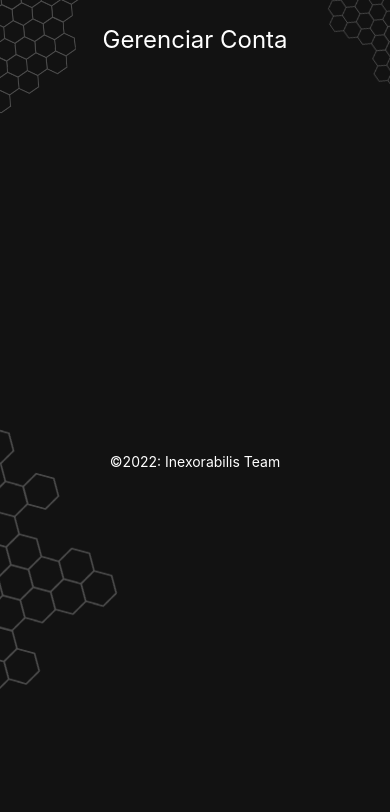
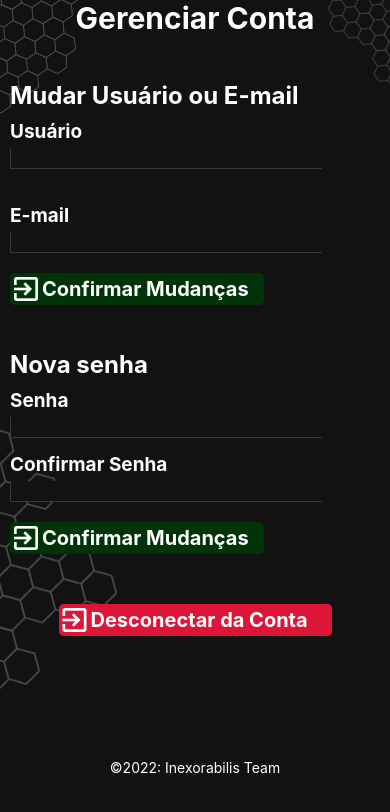
Before and after one commit to MonoDryad/APLICATIVO-SEM-NOME-S.A, a React Native app: screen /UserConfig in a window 390 px wide. Shown: the top 812 px of the page. Built offline with nearby package versions, Linux system fonts and the light colour scheme; no server answers.

Commit message:
Add files via upload

```diff
--- a/package.json
+++ b/package.json
@@ -14,6 +14,7 @@
     "react-native-safe-area-context": "^3.3.2",
     "react-native-screens": "~3.10.1",
     "react-native-slider": "^0.11.0",
+    "react-native-sweet-alert": "^3.5.0",
     "react-native-vector-icons": "^9.2.0",
     "react-native-web": "0.17.1"
   },
--- a/src/component/votingHome.js
+++ b/src/component/votingHome.js
@@ -6,7 +6,6 @@ import globalPage from '../styles/globalPage'
 import { games, teams, votos } from '../pages/Login'
 
 export default function VotingHome({navigation}) {
-    console.log(games, teams)
     let nextGame
 
     let redTeam
--- a/src/pages/Config.js
+++ b/src/pages/Config.js
@@ -1,11 +1,10 @@
 import React, { useState } from 'react';
-import { StyleSheet, Image, Text, ScrollView ,View, TextInput, TouchableOpacity } from 'react-native';
+import { Alert, StyleSheet, Image, Text, ScrollView ,View, TextInput, TouchableOpacity, Pressable  } from 'react-native';
 import gaialogo from '../assets/images/1.png'
 import hexagon from '../assets/images/hexagons.png'
 import styles from '../styles/cadastro'
+import Icons from 'react-native-vector-icons/MaterialCommunityIcons';
 
-import user from '../assets/images/user.png'
-import password from '../assets/images/password.png'
 
 import Copyright from '../component/Copyright'
 
@@ -64,11 +63,11 @@ function Config({ navigation }){
         }
     }
 
-    getUsers()
 
 
 
     const verifyUser = () => {
+        getUsers()
         getGames()
         getTeams()
         getVotos()
@@ -100,12 +99,96 @@ function Config({ navigation }){
 
 
     return (
-        <View style={[styles.container, {overflow: 'hidden'}]}>
+        <View style={[{flex: 1, backgroundColor: '#121212', justifyContent: 'center',overflow: 'hidden'}]}>
             <Image style={[styles.hexagon, styles.hexagonOne]} source={hexagon}/>
             <Image style={[styles.hexagon, styles.hexagonTwo]} source={hexagon}/>
             <Image style={[styles.hexagon, styles.hexagonThree]} source={hexagon}/>
-            <View style={[{}]}>
-                <Text style={styles.signup}>Gerenciar Conta</Text>
+            <View style={[{alignItems: 'center'}]}>
+                <Text style={{color:'#fff', fontSize: 30, fontWeight: 'bold'}}>Gerenciar Conta</Text>
+            </View>
+            <View style={{marginLeft: 10, width: '80vw'}}>
+                <View style={{marginTop: 35,}}>
+                    <Text style={[{color:'#fff', marginTop: 10, marginBottom: 10, fontSize:24, fontWeight: 'bold'}]}>Mudar Usuário ou E-mail</Text>
+                    <Text style={[{color:'#fff', fontSize:19,fontWeight: 'bold'}]}>Usuário</Text>
+                    <TextInput style={{backgroundColor: '#121212',color: '#fff', fontSize:17 ,marginTop: 5, borderBottomColor: '#3b3939', borderBottomWidth: 1, borderLeftColor: '#3b3939', borderLeftWidth: 1,}}/>
+                </View>
+                <View style={{marginTop: 35,}}>
+                    <Text style={[{color:'#fff', fontSize:19, fontWeight: 'bold'}]}>E-mail</Text>
+                    <TextInput style={{backgroundColor: '#121212',color:'#fff',marginTop: 5, fontSize:17 , borderBottomColor: '#3b3939', borderBottomWidth: 1, borderLeftColor: '#3b3939', borderLeftWidth: 1,}}/>
+                    <View style={[{marginTop: 20}]}>
+                        <TouchableOpacity onPress={() =>
+                            Alert.alert(
+                                "Alert Title",
+                                "My Alert Msg",
+                                [
+                                {
+                                    text: "Cancel",
+                                    onPress: () => Alert.alert("Cancel Pressed"),
+                                    style: "cancel",
+                                },
+                                ],
+                                {
+                                cancelable: true,
+                                onDismiss: () =>
+                                    Alert.alert(
+                                    "This alert was dismissed by tapping outside of the alert dialog."
+                                    ),
+                                }
+                            )
+                        } style={{flexDirection:'row',borderRadius: 5, width:'65vw', backgroundColor:'#003308'}}><View style={{flexDirection:'row',borderRadius: 5,alignItems: 'center', backgroundColor:'#003308'}}><Icons name="exit-to-app" color="white" size={32}/><Text style={{fontWeight: 'bold', fontSize:20, color: '#fff'}}>Confirmar Mudanças</Text></View></TouchableOpacity>
+                    </View>
+                </View>
+                <View style={{marginTop: 35,}}>
+                    <Text style={[{color:'#fff', marginTop: 10, marginBottom: 10, fontSize:24, fontWeight: 'bold'}]}>Nova senha</Text>
+                    <Text style={[{color:'#fff', fontSize:19, fontWeight: 'bold'}]}>Senha</Text>
+                    <TextInput style={{backgroundColor: '#121212',color:'#fff',marginTop: 5, fontSize:17 , borderBottomColor: '#3b3939', borderBottomWidth: 1, borderLeftColor: '#3b3939', borderLeftWidth: 1,}}/>
+                    <Text style={[{marginTop: 15, color:'#fff', fontSize:19, fontWeight: 'bold'}]}>Confirmar Senha</Text>
+                    <TextInput style={{backgroundColor: '#121212',color:'#fff',marginTop: 5, fontSize:17 , borderBottomColor: '#3b3939', borderBottomWidth: 1, borderLeftColor: '#3b3939', borderLeftWidth: 1,}}/>
+                    <View style={[{marginTop: 20}]}>
+                        <TouchableOpacity onPress={() =>
+                            Alert.alert(
+                                "Alert Title",
+                                "My Alert Msg",
+                                [
+                                {
+                                    text: "Cancel",
+                                    onPress: () => Alert.alert("Cancel Pressed"),
+                                    style: "cancel",
+                                },
+                                ],
+                                {
+                                cancelable: true,
+                                onDismiss: () =>
+                                    Alert.alert(
+                                    "This alert was dismissed by tapping outside of the alert dialog."
+                                    ),
+                                }
+                            )
+                        } style={{flexDirection:'row',borderRadius: 5, width:'65vw', backgroundColor:'#003308'}}><View style={{flexDirection:'row',borderRadius: 5,alignItems: 'center', backgroundColor:'#003308'}}><Icons name="exit-to-app" color="white" size={32}/><Text style={{fontWeight: 'bold', fontSize:20, color: '#fff'}}>Confirmar Mudanças</Text></View></TouchableOpacity>
+                    </View>
+                </View>
+            </View>
+            <View style={[{marginTop: 50, marginBottom: 30, alignItems: 'center'}]}>
+                <TouchableOpacity onPress={() =>
+                      Alert.alert(
+                        "Alert Title",
+                        "My Alert Msg",
+                        [
+                          {
+                            text: "Cancel",
+                            onPress: () => Alert.alert("Cancel Pressed"),
+                            style: "cancel",
+                          },
+                        ],
+                        {
+                          cancelable: true,
+                          onDismiss: () =>
+                            Alert.alert(
+                              "This alert was dismissed by tapping outside of the alert dialog."
+                            ),
+                        }
+                      )
+                } style={{flexDirection:'row',borderRadius: 5,alignItems: 'center', width:'70vw', backgroundColor:'#dd1639'}}><View style={{flexDirection:'row',borderRadius: 5,alignItems: 'center', width:'70vw', backgroundColor:'#dd1639'}}><Icons name="exit-to-app" color="white" size={32}/><Text style={{fontWeight: 'bold', fontSize:20, color: '#fff'}}>Desconectar da Conta</Text></View></TouchableOpacity>
             </View>
             <Copyright/>
         </View>
--- a/src/pages/Login.js
+++ b/src/pages/Login.js
@@ -79,6 +79,70 @@ function Login({ navigation }){
           getGames()
           getTeams()
           getVotos()
+          users.push({
+               id_usuario: 999,
+               nome: "bonecoTeste",
+               senha: "testeSA",
+               email: "bonecoTeste@inexorabilis.com"
+          })
+          if(teams.length < 1){
+               teams.push([
+                    {
+                         "id_equipe": 1,
+                         "nome": "Orange Kingdom Umayyad",
+                         "tag": "OKU",
+                         "vitoria": 2,
+                         "derrota": 1,
+                         "posicao": 1
+                    },
+                    {
+                         "id_equipe": 2,
+                         "nome": "Inexorabilis e-sports",
+                         "tag": "IXS",
+                         "vitoria": 2,
+                         "derrota": 1,
+                         "posicao": 2
+                    },
+                    {
+                         "id_equipe": 3,
+                         "nome": "Lotus Gaming",
+                         "tag": "LG",
+                         "vitoria": 1,
+                         "derrota": 2,
+                         "posicao": 3
+                    }
+               ])
+               games.push([
+                    {
+                         "id_partida": 10,
+                         "data_jogo": "2022-07-05T03:00:00.000Z",
+                         "hora_jogo": "19:00:00",
+                         "id_equipe_1": 1,
+                         "id_equipe_2": 3
+                     },
+                     {
+                         "id_partida": 11,
+                         "data_jogo": "2022-08-05T03:00:00.000Z",
+                         "hora_jogo": "19:00:00",
+                         "id_equipe_1": 1,
+                         "id_equipe_2": 3
+                     }
+                    ])
+               votos.push([
+                    {
+                        "id_voto": 1,
+                        "id_partida": 11,
+                        "quantia_total_votos_azul": 300,
+                        "quantia_total_votos_vermelho": 200
+                    },
+                    {
+                        "id_voto": 2,
+                        "id_partida": 10,
+                        "quantia_total_votos_azul": 300,
+                        "quantia_total_votos_vermelho": 200
+                    }
+                ])
+          }
           setTimeout(() => {
                console.log(users, users.find((account) => {return account.email === userEmailOrUsername || userEmailOrUsername === account.nome}))
                if(users.find((account) => {return userEmailOrUsername === account.email || account.nome === userEmailOrUsername }) != undefined){
```
Also changed, not shown: src/routers/logado.js (+0 -8 lines), 1 other file (tests, documents, lock files or other folders).
